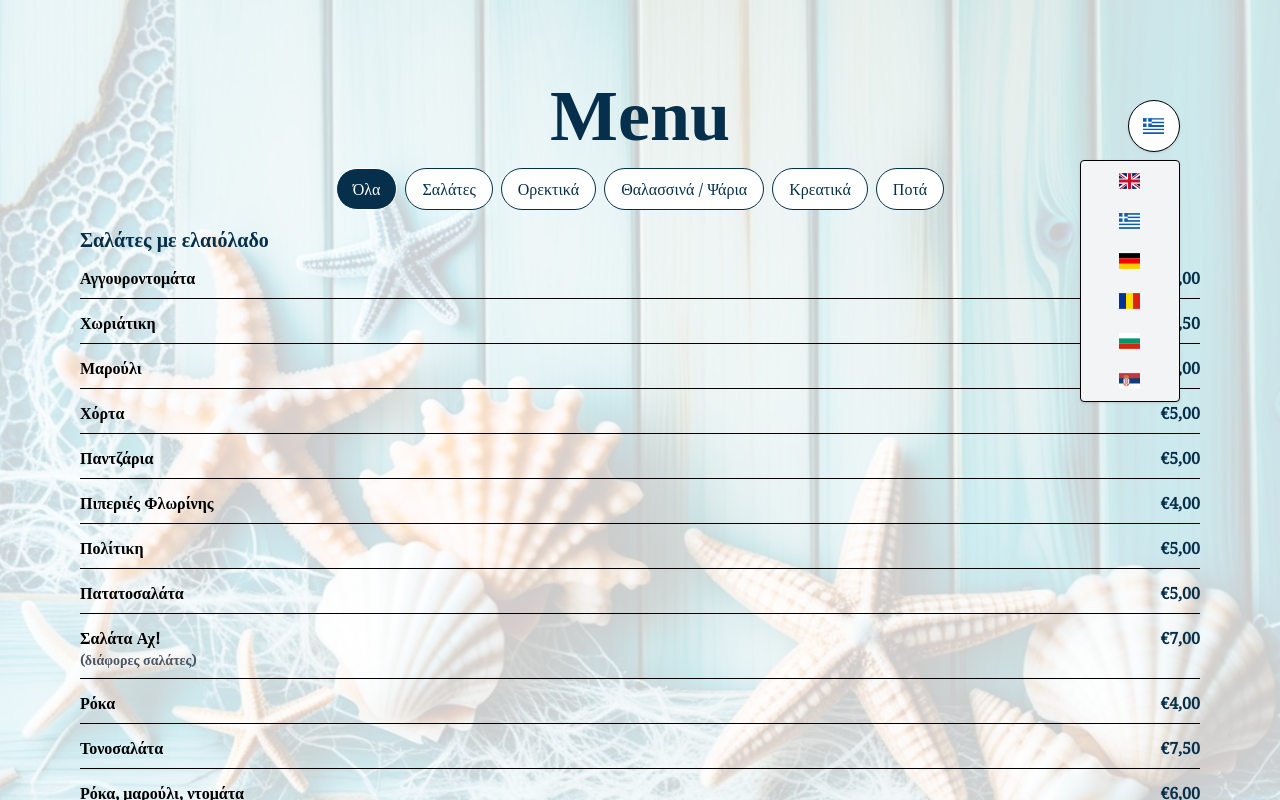
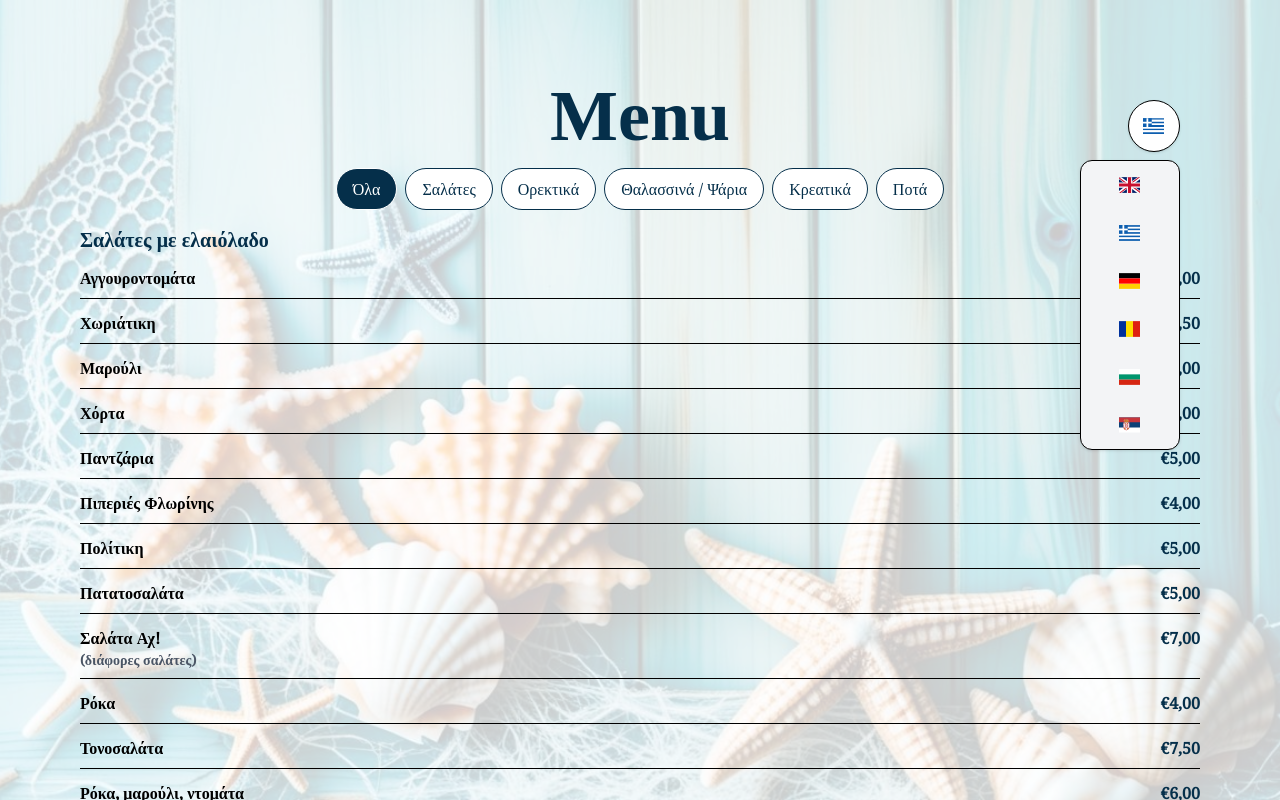
Before and after one commit to pagiannis/ax_niko_ax, a React (Vite) app: page / in a window 1280 px wide. Both pictures are taken after a click on the button 1154 px from the left and 126 px from the top of the page. Built offline with nearby package versions, Linux system fonts and the light colour scheme; some icons are missing; a web font is replaced by a local one.

Commit message:
Improve ui on dropdown flag menu

```diff
--- a/src/components/LanguageDropdown.tsx
+++ b/src/components/LanguageDropdown.tsx
@@ -58,7 +58,7 @@ const LanguageDropdown = ({ language, setLanguage }: Props) => {
         </button>
 
         {dropdownOpen && (
-          <div className="absolute right-0 mt-2 bg-gray-100 border shadow rounded w-25 z-50">
+          <div className="absolute right-0 mt-2 bg-gray-100 border shadow rounded-xl w-25 z-50">
             {languages.map(({ code, flag }) => (
               <button
                 key={code}
@@ -66,7 +66,7 @@ const LanguageDropdown = ({ language, setLanguage }: Props) => {
                   setLanguage(code);
                   setDropdownOpen(false);
                 }}
-                className=" items-center gap-2 w-full p-2 cursor-pointer hover:bg-gray-200"
+                className=" items-center gap-2 w-full p-3 cursor-pointer hover:bg-gray-200"
               >
                 <span className={`fi fi-${flag}`}></span>
               </button>
```
